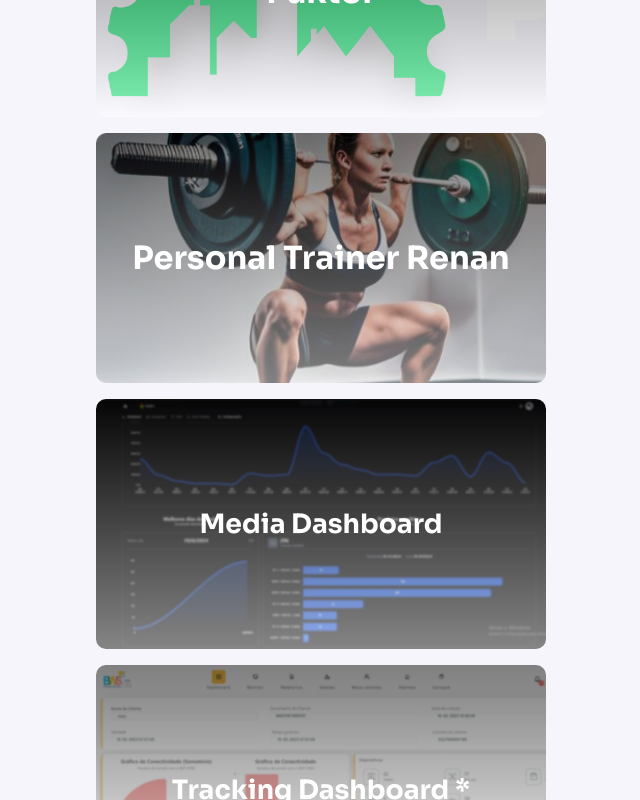
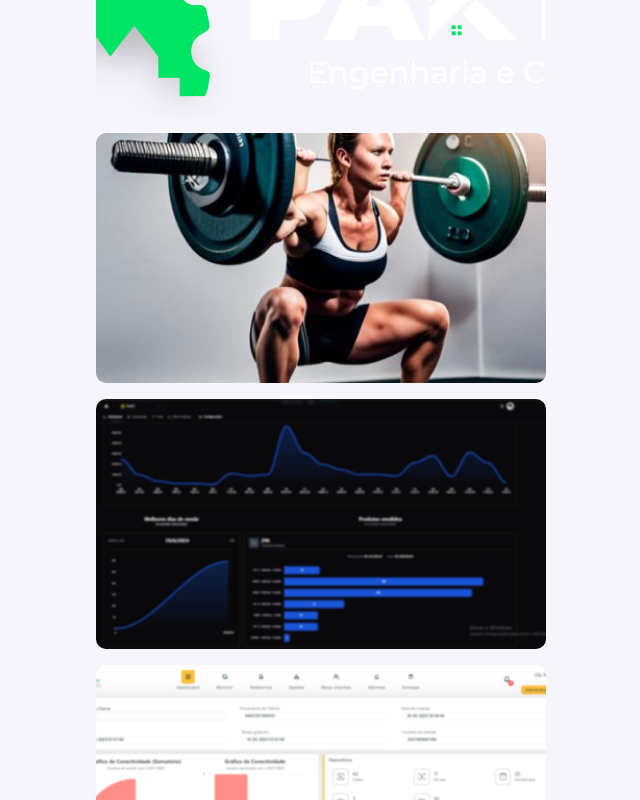
Before and after one commit to JoaoFPessoa/myPortfolio, a React (Vite) app: page / in a window 1280 px wide. Shown: the part 3060-3860 px from the top of the page, without its empty margins (319-959 px from the left). Built offline with nearby package versions, Linux system fonts and the light colour scheme.

Commit message:
new jobCard style

```diff
--- a/src/components/ButtonJobCards/styles.js
+++ b/src/components/ButtonJobCards/styles.js
@@ -9,17 +9,28 @@ export const Container = styled.button`
   display: flex;
   align-items: center;
   justify-content: center;
-  background-image: linear-gradient(
+  background-image:
+    url(${(props) => props.image});
+  background-size: cover;
+  background-position: center;
+  background-repeat: no-repeat;
+
+    h1 {
+    display: none;
+  }
+
+  :hover h1 {
+    display: block;
+    color: white;
+  }
+
+  :hover {
+    transform: scale(1.05);
+    background-image: linear-gradient(
       rgba(0, 0, 0, 0.5),
       rgba(255, 255, 255, 0.5)
     ),
     url(${(props) => props.image});
-  background-size: cover;
-  h1 {
-    color: #fff;
-  }
-  :hover {
-    transform: scale(1.05);
   }
 `;
 
--- a/src/components/Jobs/index.jsx
+++ b/src/components/Jobs/index.jsx
@@ -5,7 +5,7 @@ import prmalogo from "../../assets/images/prmalogo.png";
 import bwsdashboard from "../../assets/images/bwsdashboard.png";
 import paktor from "../../assets/images/logo-verde-branco.png";
 import renans from "../../assets/images/renan-logo.jpg";
-import officeit from "../../assets/images/officeit.jpg";
+import officeit from "../../assets/images/officeit-logo.jpg";
 import dora from "../../assets/images/dora.jpg";
 import doraLp from "../../assets/images/lp-dora.svg"
 import Modal from "../Modal";
--- a/src/components/LinkJobCards/styles.js
+++ b/src/components/LinkJobCards/styles.js
@@ -1,7 +1,4 @@
 import styled, { keyframes } from "styled-components";
-
-const scaleIn = keyframes`
-`;
 
 export const Container = styled.a`
   width: 450px;
@@ -11,18 +8,30 @@ export const Container = styled.a`
   display: flex;
   align-items: center;
   justify-content: center;
-  background-image: linear-gradient(
+  background-image:
+    url(${(props) => props.image});
+  background-size: cover;
+  background-position: center;
+  background-repeat: no-repeat;
+
+  h1 {
+    display: none;
+  }
+
+  :hover h1 {
+    display: block;
+    color: white;
+  }
+
+  :hover {
+    transform: scale(1.05);
+    background-image: linear-gradient(
       rgba(0, 0, 0, 0.5),
       rgba(255, 255, 255, 0.5)
     ),
     url(${(props) => props.image});
-  background-size: cover;
-  h1 {
-    color: #fff;
   }
-  :hover {
-    transform: scale(1.05);
-  }
+
   @media (max-width: 768px) {
     h1 {
       text-align: center;
```
Also changed, not shown: src/assets/images/officeit-logo.jpg (added), src/assets/images/officeit.JPG (deleted).
